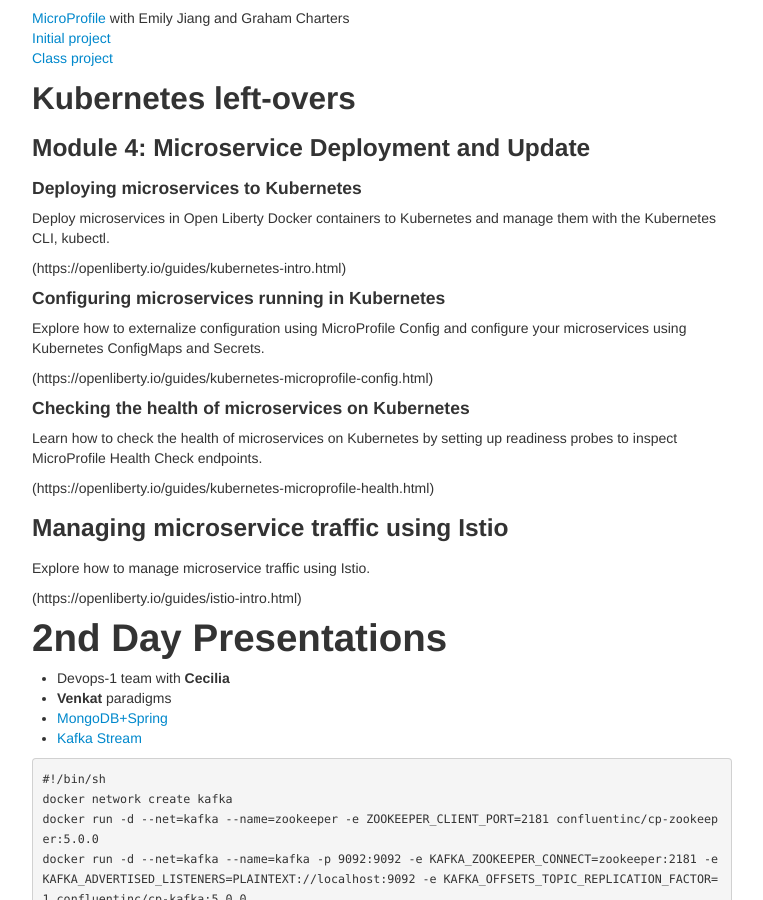
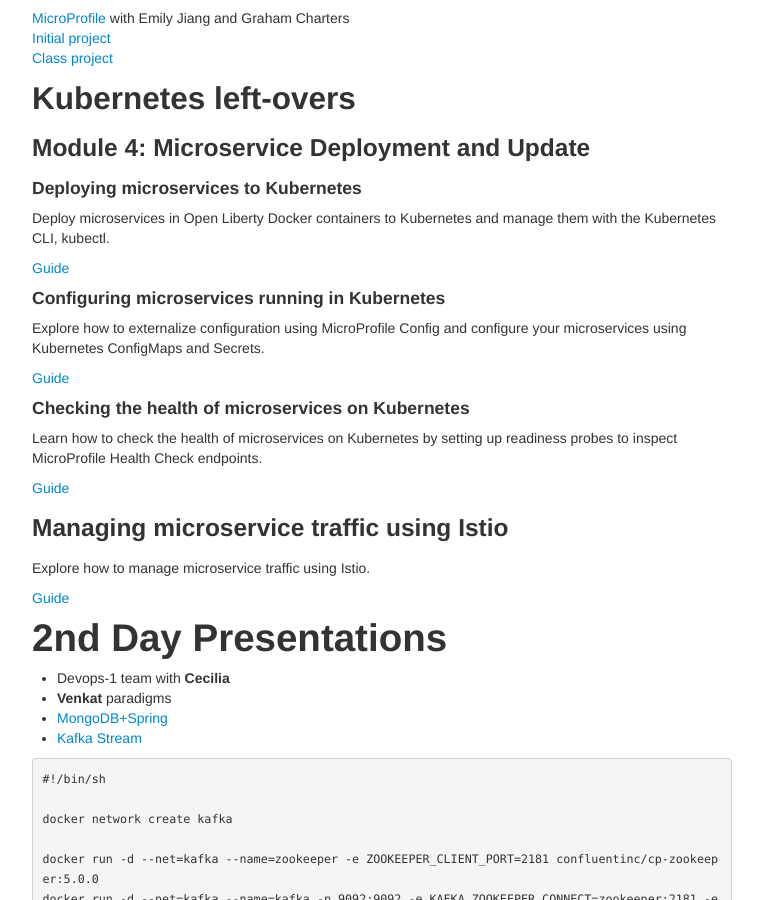
Before and after one commit to rodede/rodede.github.io, a Jekyll site: the page built from _posts/2019-03-20-voxxed-days.md, in a window 1280 px wide and 900 px high, scrolled down 314 px. Shown: the whole window, without its empty margins (258-1021 px from the left). Built offline with Jekyll 4.4.1, drawn with Linux system fonts in a browser that asks for light colours.

Commit message:
voxxed-days-1

````diff
--- a/_posts/2019-03-20-voxxed-days.md
+++ b/_posts/2019-03-20-voxxed-days.md
@@ -24,27 +24,27 @@ Kubernetes left-overs
 
 Deploy microservices in Open Liberty Docker containers to Kubernetes and manage them with the Kubernetes CLI, kubectl.
 
-(https://openliberty.io/guides/kubernetes-intro.html)
+[Guide](https://openliberty.io/guides/kubernetes-intro.html)
 
 #### Configuring microservices running in Kubernetes
 
 Explore how to externalize configuration using MicroProfile Config and configure your microservices using Kubernetes ConfigMaps and Secrets.
 
-(https://openliberty.io/guides/kubernetes-microprofile-config.html)
+[Guide](https://openliberty.io/guides/kubernetes-microprofile-config.html)
 
 
 #### Checking the health of microservices on Kubernetes
 
 Learn how to check the health of microservices on Kubernetes by setting up readiness probes to inspect MicroProfile Health Check endpoints.
 
-(https://openliberty.io/guides/kubernetes-microprofile-health.html)
+[Guide](https://openliberty.io/guides/kubernetes-microprofile-health.html)
 
 
 ### Managing microservice traffic using Istio
 
 Explore how to manage microservice traffic using Istio.
 
-(https://openliberty.io/guides/istio-intro.html)
+[Guide](https://openliberty.io/guides/istio-intro.html)
 
 2nd Day Presentations
 ====
@@ -55,9 +55,12 @@ Explore how to manage microservice traffic using Istio.
 
 ```
 #!/bin/sh
+
 docker network create kafka
+
 docker run -d --net=kafka --name=zookeeper -e ZOOKEEPER_CLIENT_PORT=2181 confluentinc/cp-zookeeper:5.0.0
 docker run -d --net=kafka --name=kafka -p 9092:9092 -e KAFKA_ZOOKEEPER_CONNECT=zookeeper:2181 -e KAFKA_ADVERTISED_LISTENERS=PLAINTEXT://localhost:9092 -e KAFKA_OFFSETS_TOPIC_REPLICATION_FACTOR=1 confluentinc/cp-kafka:5.0.0
+
 docker ps
 ```
 
````
